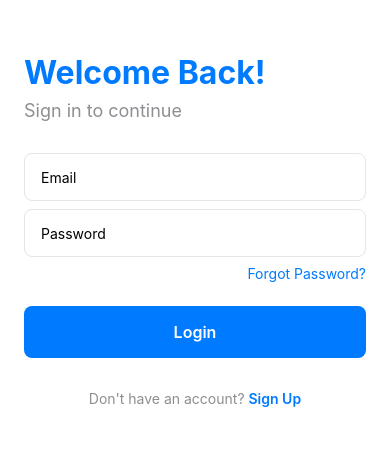
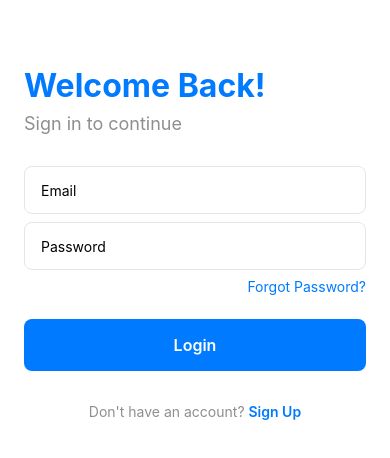
Before and after one commit to YahefuYusufu/HabitTrackerApp, a React Native app: screen /Login in a window 390 px wide. Shown: the part 192-650 px from the top of the page. Built offline with nearby package versions, Linux system fonts and the light colour scheme.

Commit message:
paddingtop has added to logiinscreen

```diff
--- a/src/screens/auth/LoginScreen/styles.ts
+++ b/src/screens/auth/LoginScreen/styles.ts
@@ -10,6 +10,7 @@ export const styles = StyleSheet.create({
 	},
 	content: {
 		flex: 1,
+		paddingTop: 50,
 		padding: isSmallDevice ? spacing.md : spacing.lg,
 		justifyContent: "center",
 	},
```
